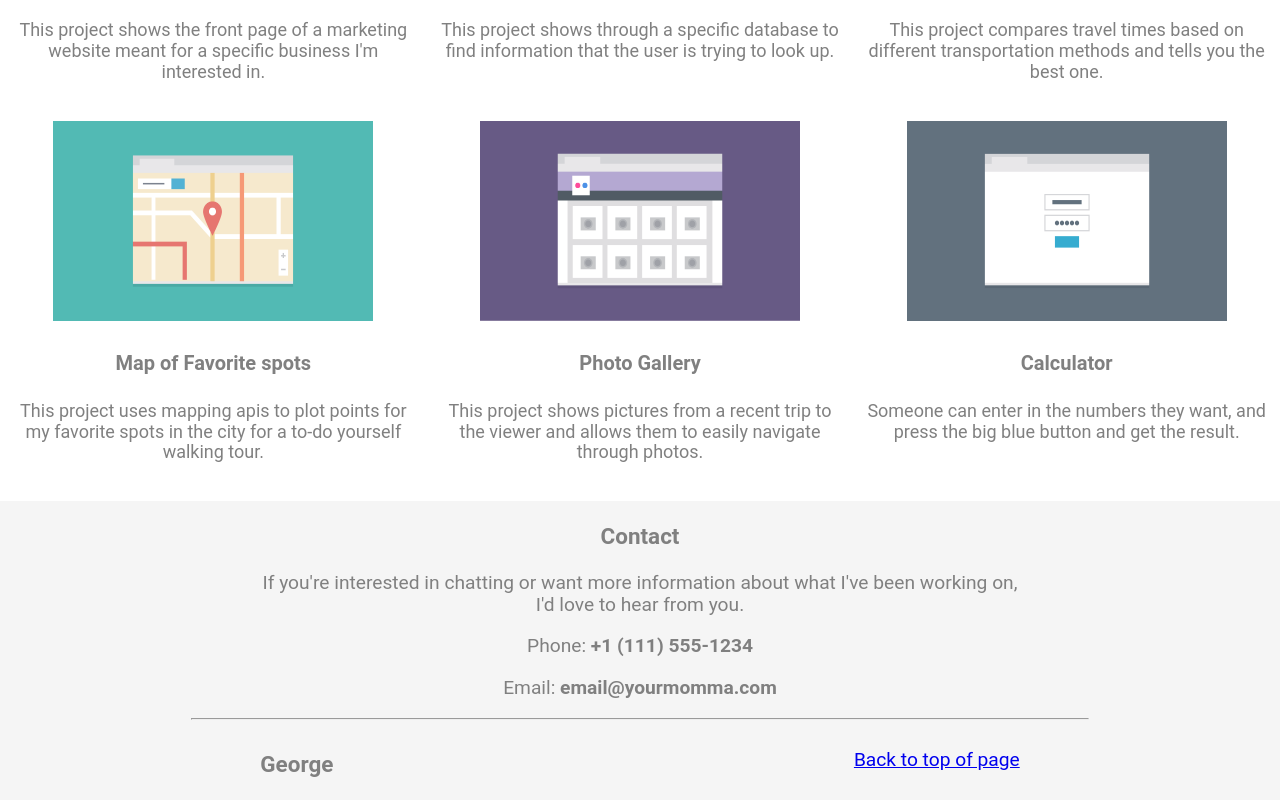
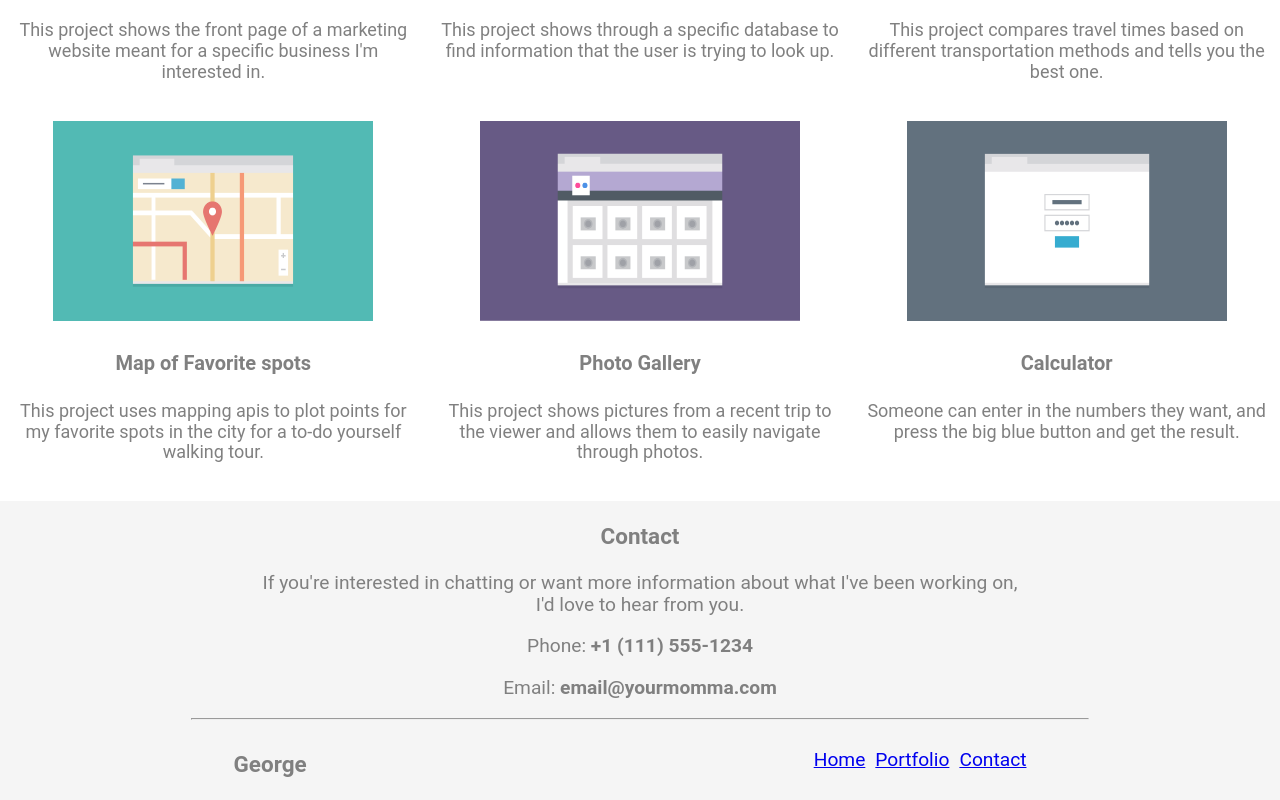
Before and after one commit to GeorgeFlood/project-2-webdev, a plain HTML site: page index.html in a window 1280 px wide. Shown: the part 782-1582 px from the top of the page. Drawn offline with Linux system fonts and the light colour scheme.

Commit message:
change to footer

```diff
--- a/css/styles.css
+++ b/css/styles.css
@@ -83,6 +83,10 @@ hr {
     margin: auto;
 }
 
+.bigger-foot {
+    display: none;
+}
+
 
 /* MEDIA QUERY FOR TABLET */
 @media (min-width: 768px) {
@@ -129,6 +133,17 @@ hr {
         margin: 0 20%;
     }
 
+    .mobile-foot {
+        display: none;
+    }
+
+    .bigger-foot,
+    li {
+        display: flex;
+        list-style: none;
+        padding-right: 10px;
+    }
+
 }
 
 @media (min-width: 1024px) {
--- a/index.html
+++ b/index.html
@@ -108,8 +108,12 @@
 
         <div class='page-top'>
             <h3>George</h3>
-            <p><a href="#top">Back to top of page</a></p>
-
+            <p class='mobile-foot'><a href="#top">Back to top of page</a></p>
+            <ul class='bigger-foot'>
+                <li><a href='#top'>Home</a></li>
+                <li><a href='#portfolio'>Portfolio</a></li>
+                <li><a href='#contact'>Contact</a></li>
+            </ul>
         </div>
     </footer>
 
```
